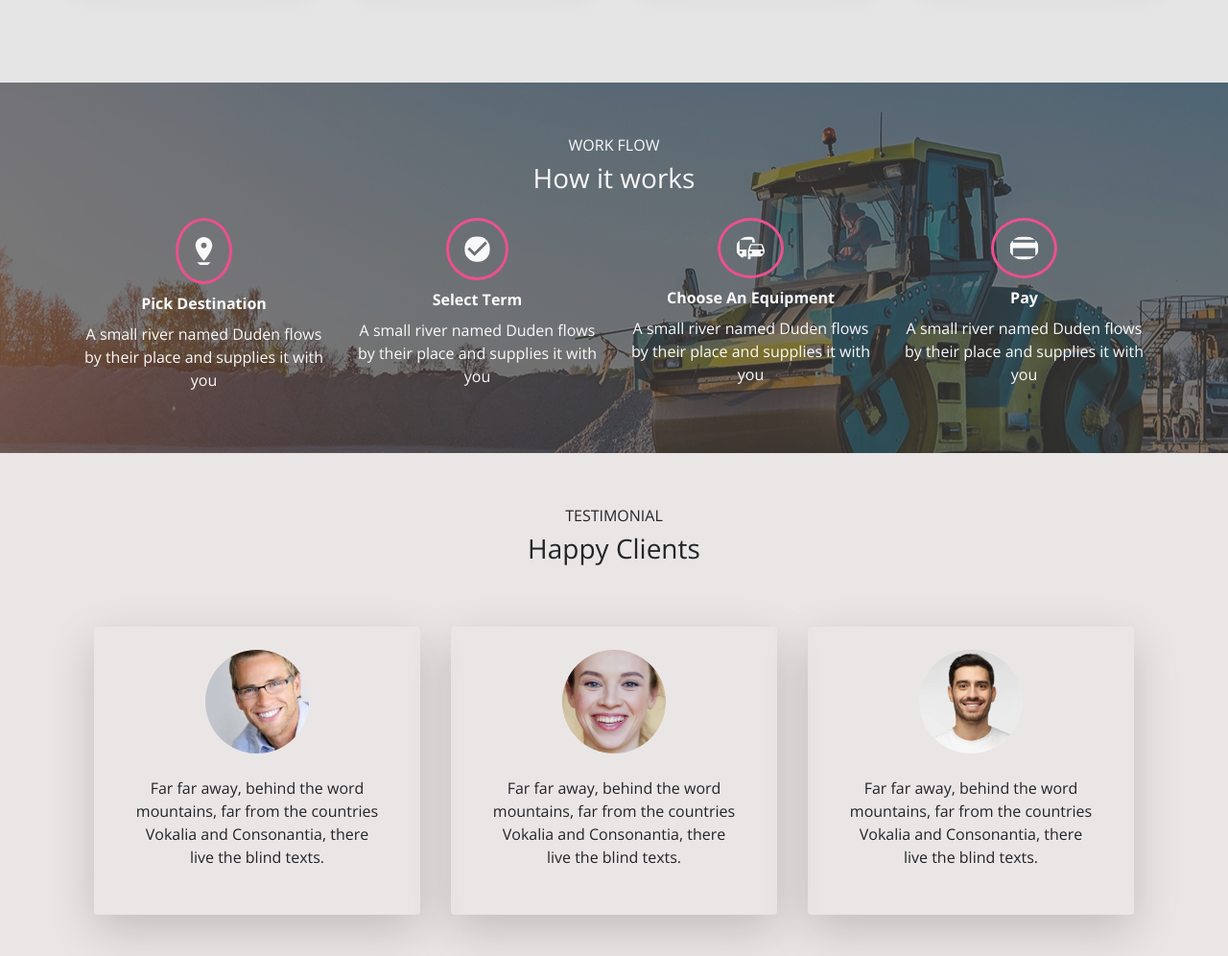
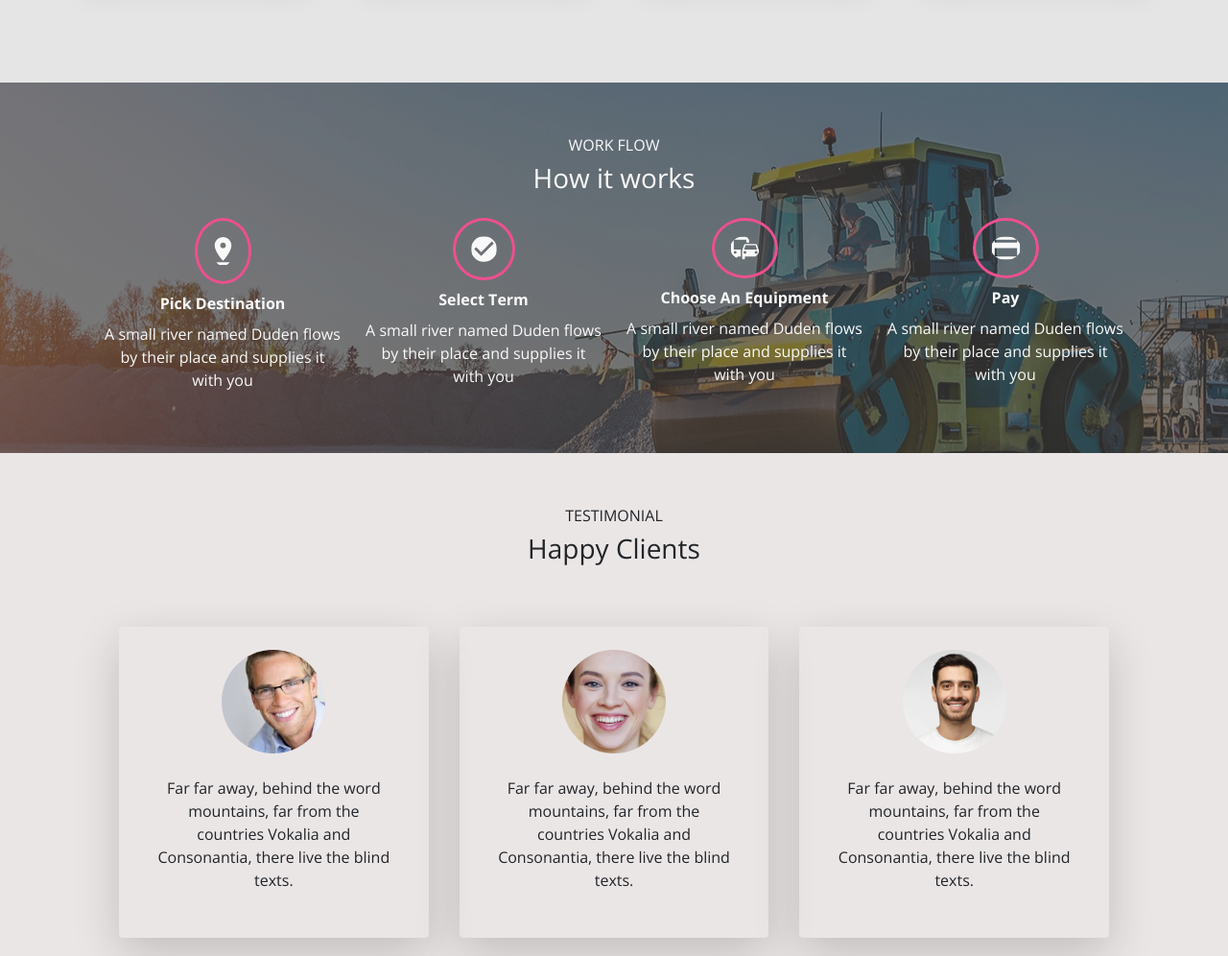
Before and after one commit to MoyinoluwaA/Team-MMM-Bootstrap, a plain HTML site: page index.html in a window 1280 px wide. Shown: the part 2000-2996 px from the top of the page at 96% size. Drawn offline with nearby package versions, Linux system fonts and the light colour scheme.

Commit message:
features--section--two

```diff
--- a/index.html
+++ b/index.html
@@ -194,13 +194,15 @@
             </div>
         </section>
 
-        <section class="how__it__works py-5 text-white">
-            <div class="container">
+        <section class="how__it__works py-5 text-white ">
+            <div class="container-fluid">
+                <div class="mx-xl-5 px-xl-5">
                 <div class="row">
                     <div class="text-center">
                         <h6 class="my-2">WORK FLOW</h6>
                         <h3 class="mt-2 mb-4">How it works</h3>
                     </div>
+
                         <div class="col-12 col-md-6 col-lg-3 text-center">
                             <img class="img-fluid p-3 border-pink rounded-circle" src="./assets/location.svg">
                             <p class="fw-bold my-2">Pick Destination</p>
@@ -221,13 +223,16 @@
                             <p class="fw-bold my-2">Pay</p>
                             <p>A small river named Duden flows by their place and supplies it with you</p>
                         </div>
+                    </div>
+
 
                 </div>
             </div>
         </section>
 
         <section class="testimonial pt-5">
-            <div class="container">
+            <div class="container-fluid">
+                <div class="mx-xl-5 px-xl-5">
                     <div class="text-center">
                         <h6 class="my-2">TESTIMONIAL</h6>
                         <h3 class="mt-2 mb-5">Happy Clients</h3>
@@ -247,10 +252,13 @@
                         </div>
                     </div>
                 </div>
+
+            </div>
         </section>
 
         <section class="news pt-5">
-            <div class="container">
+            <div class="container-fluid mt-5">
+                <div class="mx-xl-5 px-xl-5">
                     <div class="text-center">
                         <h3 class="my-2">From the News</h3>
                         <h6 class="mt-2 mb-5">Lorem Ipsum is simply dummy text of the printing and typesetting industry. </h6>
@@ -276,6 +284,8 @@
                         </div>
                     </div>
                 </div>
+
+            </div>
         </section>
 
     <!-- JavaScript Bundle with Popper -->
```
Lines whose indentation alone changed are shown as unchanged.
